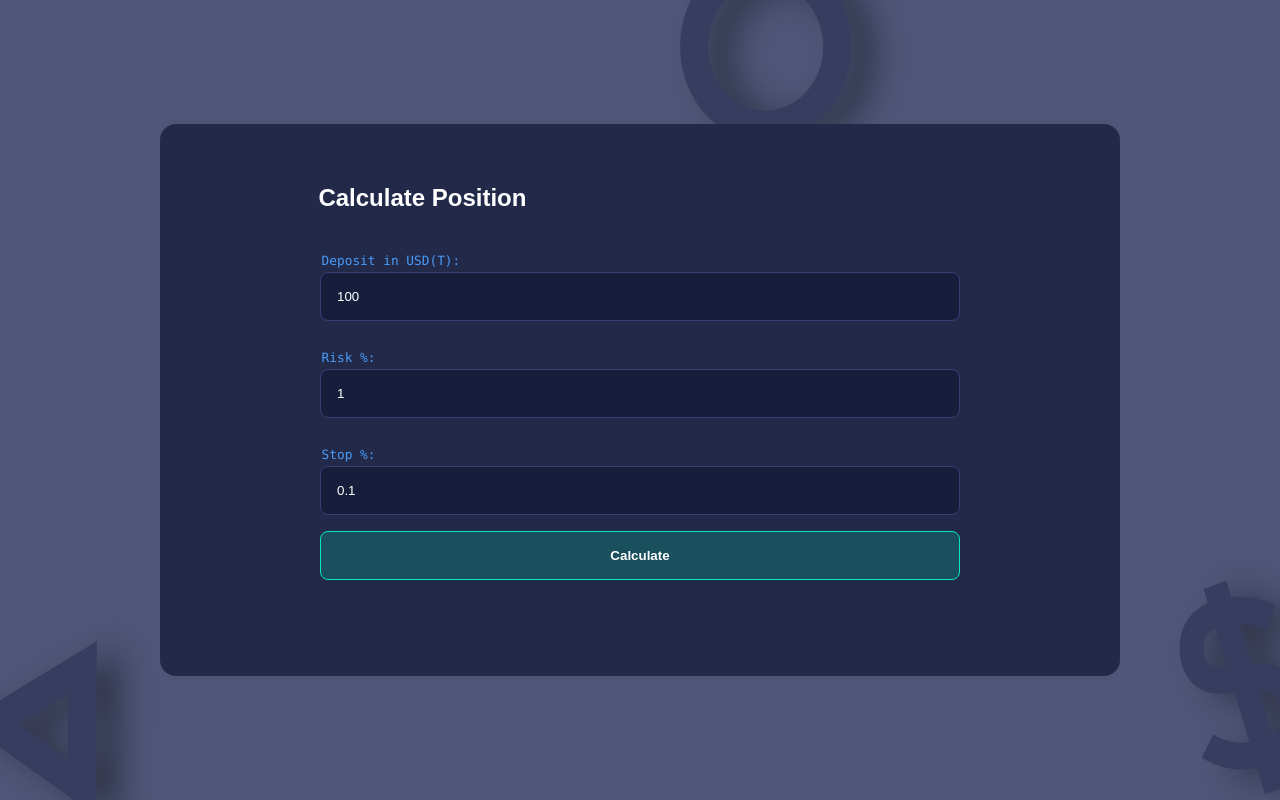
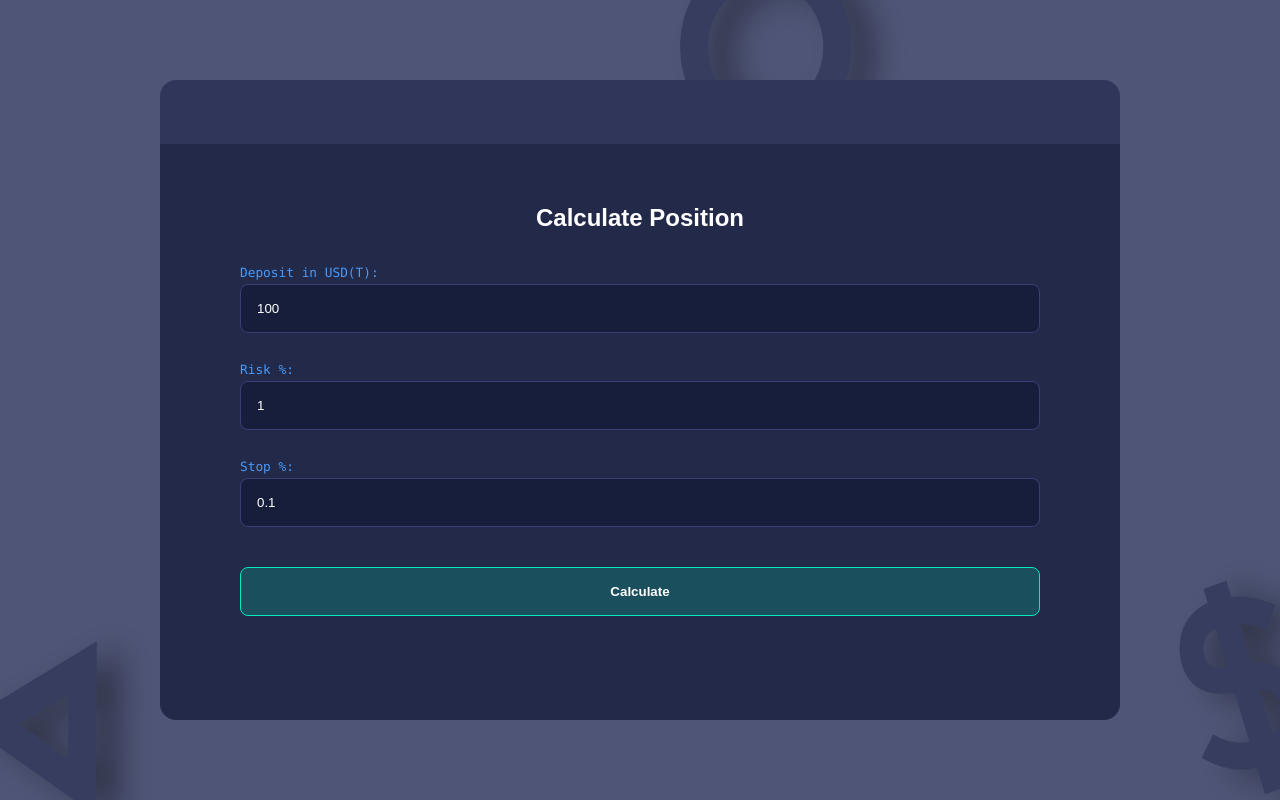
Before and after one commit to Hunter2001/tradeCalc2, a plain HTML site: page index.html in a window 1280 px wide. Drawn offline with Linux system fonts and the light colour scheme.

Commit message:
final design improvement

```diff
--- a/index.html
+++ b/index.html
@@ -22,7 +22,7 @@
           <label for="stop">Stop %:</label>
           <input type="number" id="stop" placeholder="0.1" value="0.1" />
         </div>
-        <button type="submit">Calculate</button>
+        <button type="submit"><p>Calculate</p></button>
       </form>
     </div>
   </body>
--- a/src/css/main.css
+++ b/src/css/main.css
@@ -39,6 +39,10 @@ body {
   border-radius: 1rem;
   padding: 10rem;
   text-align: left;
+  max-height: 120rem;
+  height: 40rem;
+  border-top: 4rem solid;
+  border-color: #30365a;
 }
 
 .input-form input,
@@ -62,33 +66,21 @@ body {
   cursor: pointer;
   /* border: 20px solid; */
   border-color: #04e9be;
+  position: relative;
+  top: 3rem;
 }
-
-/* h1 {
-  font-size: 1.5rem;
-  font-family: sans-serif;
-  position: relative;
-  top: -1.5rem;
-  left: 4.9rem;
-}
-
-label {
-  font-size: 0.8rem;
-  position: relative;
-  left: 5.1rem;
-  top: 1rem;
-  color: #489bf8;
-  font-family: Consolas;
-} */
 
 .input-group {
   margin-top: -0.5rem;
+  position: relative;
+  top: 2rem;
 }
 
-@media screen and (min-width: 576px) {
+@media screen and (min-width: 320px) {
   /* Style for small screens */
   .input-form {
     padding: 5rem;
+    /* height: 100vh; */
   }
 
   .input-form input,
@@ -100,17 +92,31 @@ label {
     font-size: 1.5rem;
     font-family: sans-serif;
     position: relative;
-    top: -1.5rem;
-    left: 4.9rem;
+    top: -1rem;
+    left: 0rem;
+    text-align: center;
   }
 
   label {
     font-size: 0.8rem;
     position: relative;
-    left: 5.1rem;
+    left: 0rem;
     top: 1rem;
     color: #489bf8;
     font-family: Consolas;
+  }
+}
+
+@media screen and (min-width: 576px) {
+  /* Style for small screens */
+  .input-form {
+    padding: 5rem;
+    /* height: 100vh; */
+  }
+
+  .input-form input,
+  .input-form button {
+    max-width: 60rem;
   }
 }
 
@@ -123,6 +129,34 @@ label {
 
   .input-form input,
   .input-form button {
-    max-width: 40rem;
+    max-width: 60rem;
+  }
+
+  h1 {
+    font-size: 1.5rem;
+    font-family: sans-serif;
+    position: relative;
+    top: -1.5rem;
+    left: 0rem;
+  }
+
+  label {
+    font-size: 0.8rem;
+    position: relative;
+    left: 0rem;
+    top: 1rem;
+    color: #489bf8;
+    font-family: Consolas;
+  }
+
+  .input-group {
+    margin-top: -0.5rem;
+    position: relative;
+    top: -0.5rem;
+  }
+
+  .input-form button {
+    position: relative;
+    top: 1rem;
   }
 }
```
